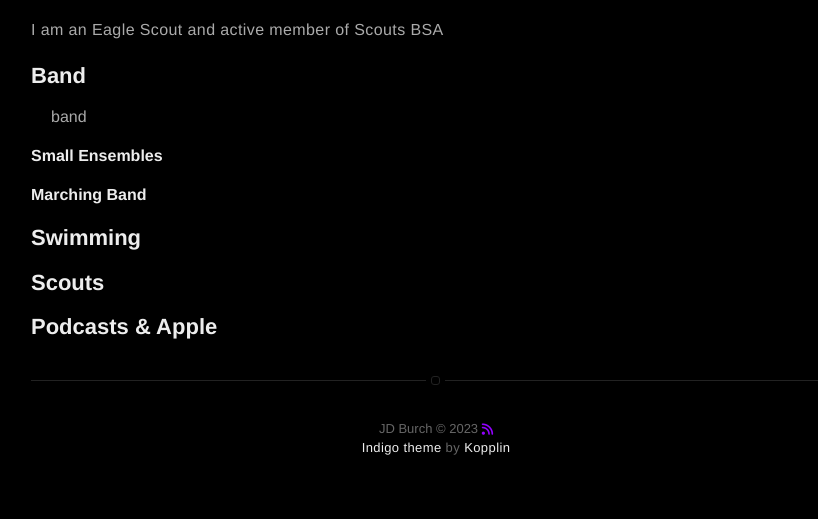
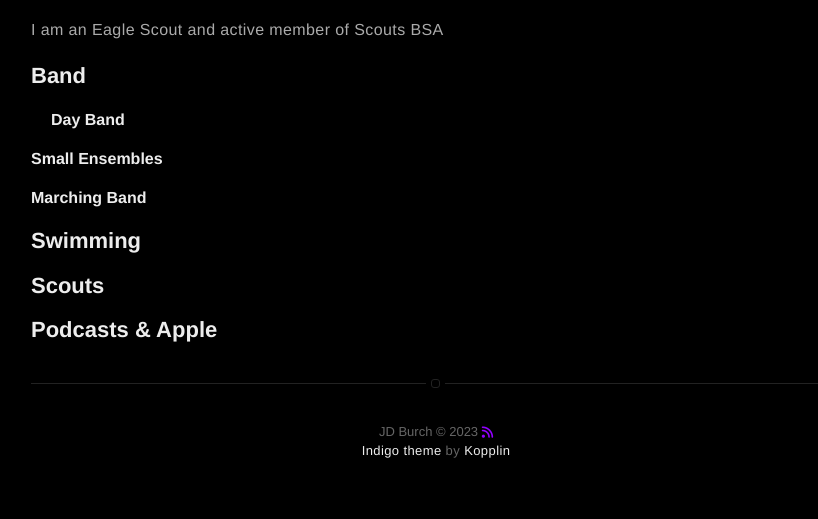
Before and after one commit to JDBurchHuzzah/jdburchhuzzah.github.io, a Jekyll site: the page built from about.md, in a window 1280 px wide. Shown: the part 743-1262 px from the top of the page, without its empty margins (204-1022 px from the left). Built offline with Jekyll 4.4.1, drawn with Linux system fonts in a browser that asks for light colours; nearby versions of some CDN libraries.

Commit message:
Update about.md

```diff
--- a/about.md
+++ b/about.md
@@ -14,7 +14,7 @@
 
 <h2>Band</h2>
 
-<div style="text-indent: 20px;"> band </div>
+<div style="text-indent: 20px;"> <h4>Day Band</h4> </div>
 
   <h4>Small Ensembles</h4>
 
```
